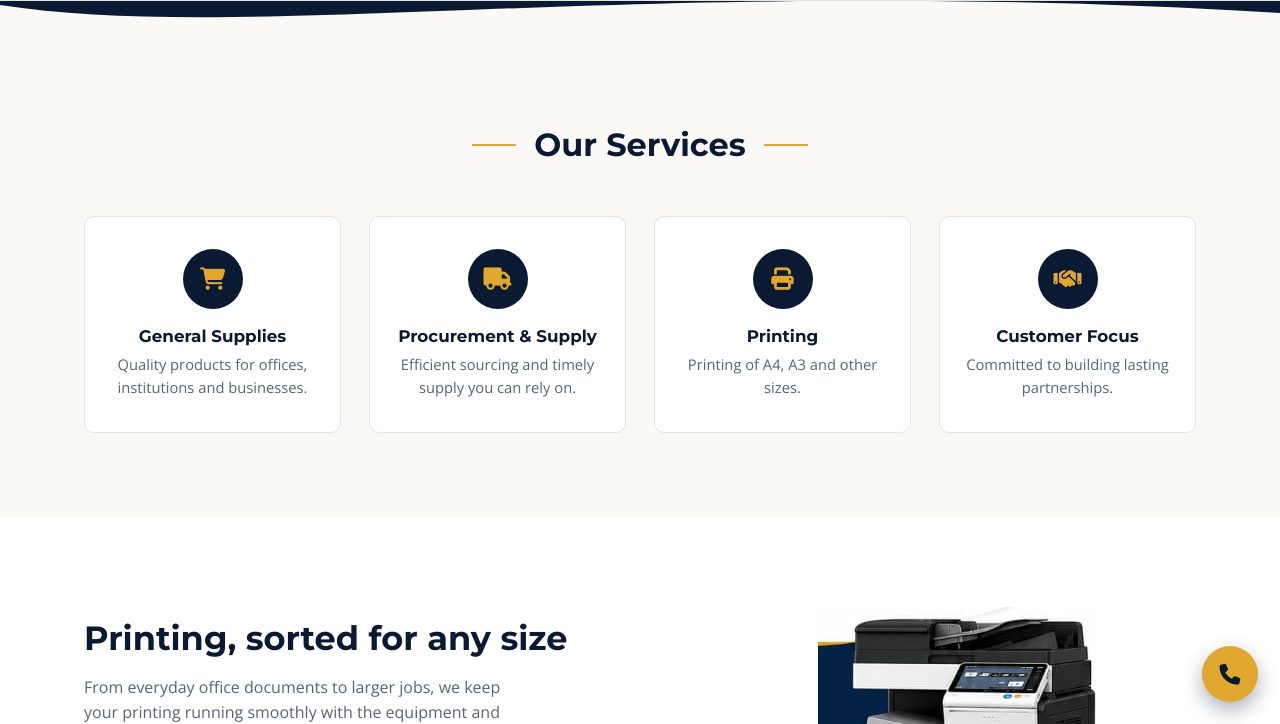
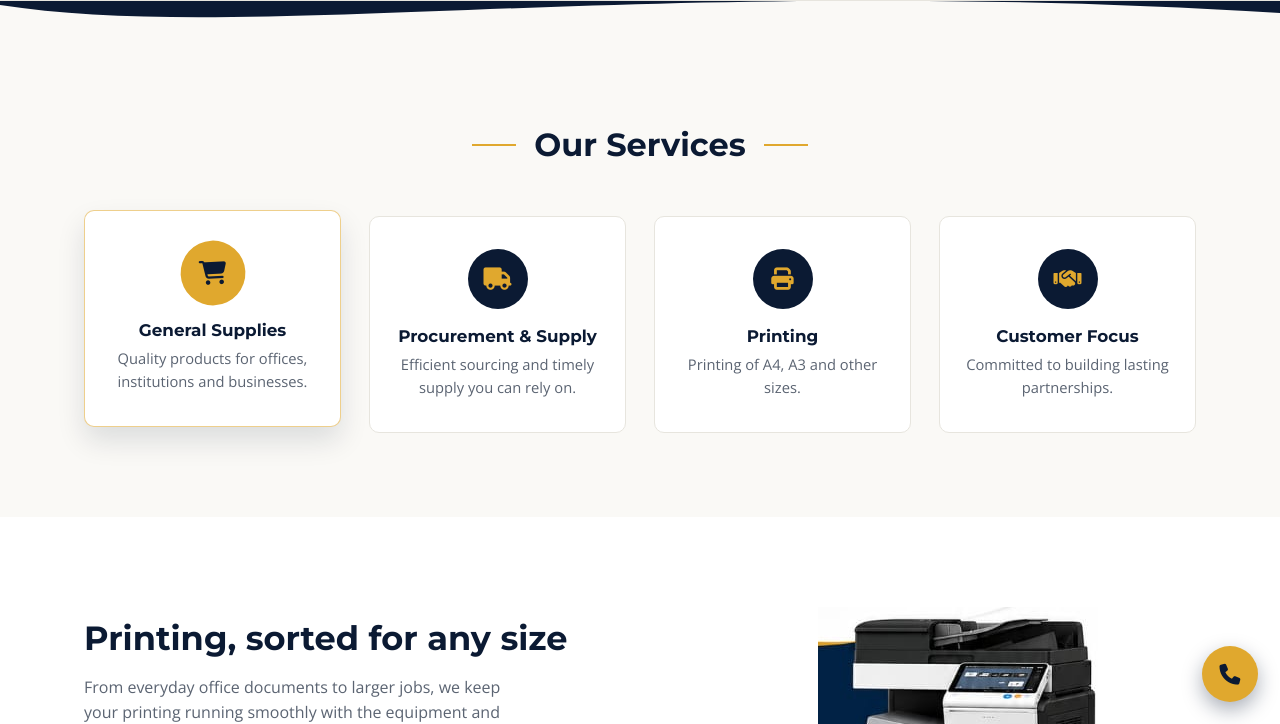
Before and after one commit to JGriffinsoduory/Longchase-Entreprise, a plain HTML site: page index.html in a window 1280 px wide. In both pictures the pointer is over the element 212 px from the left and 1198 px from the top of the page. Shown: the part 874-1598 px from the top of the page. Drawn offline with nearby package versions, Linux system fonts and the light colour scheme; no server answers.

Commit message:
Add service card hover effects

```diff
--- a/css/style.css
+++ b/css/style.css
@@ -196,11 +196,23 @@ button{ font:inherit; }
 .card{
   background:var(--white); border:1px solid var(--border); border-radius:var(--radius);
   padding:32px 24px; text-align:center;
+  transition:transform .2s ease, box-shadow .2s ease, border-color .2s ease;
+}
+.card:hover, .card:focus-within{
+  transform:translateY(-6px);
+  border-color:rgba(224,168,46,.55);
+  box-shadow:0 14px 28px rgba(11,26,51,.12);
 }
 .card-icon{
   width:60px; height:60px; margin:0 auto 18px; border-radius:50%;
   background:var(--navy-950); color:var(--gold-500);
   display:flex; align-items:center; justify-content:center; font-size:1.4rem;
+  transition:transform .2s ease, background-color .2s ease;
+}
+.card:hover .card-icon, .card:focus-within .card-icon{
+  transform:scale(1.08) rotate(-3deg);
+  background:var(--gold-500);
+  color:var(--navy-950);
 }
 .card h3{ font-size:1.05rem; margin-bottom:.4em; }
 .card p{ font-size:.92rem; margin:0; }
@@ -387,3 +399,8 @@ button{ font:inherit; }
   .why-item:first-child{ border-top:none; padding-top:0; }
   .ribbon p{ font-size:.7rem; }
 }
+
+@media (prefers-reduced-motion:reduce){
+  .card, .card-icon{ transition:none; }
+  .card:hover, .card:focus-within, .card:hover .card-icon, .card:focus-within .card-icon{ transform:none; }
+}
```
